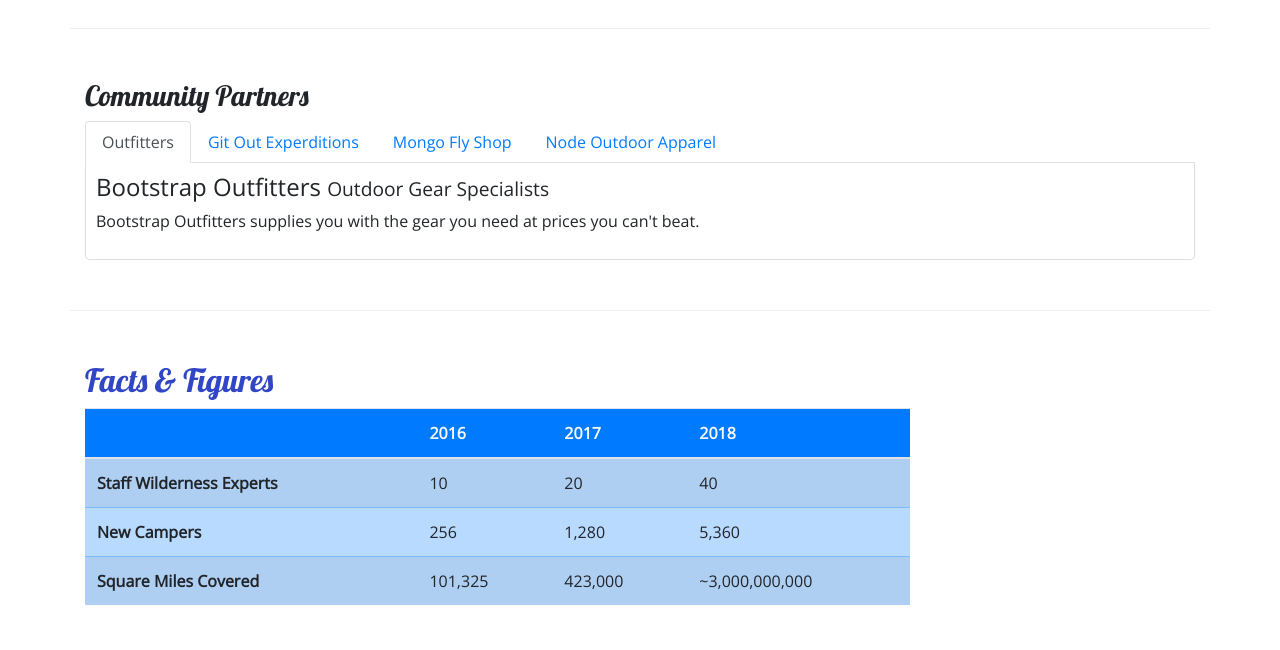
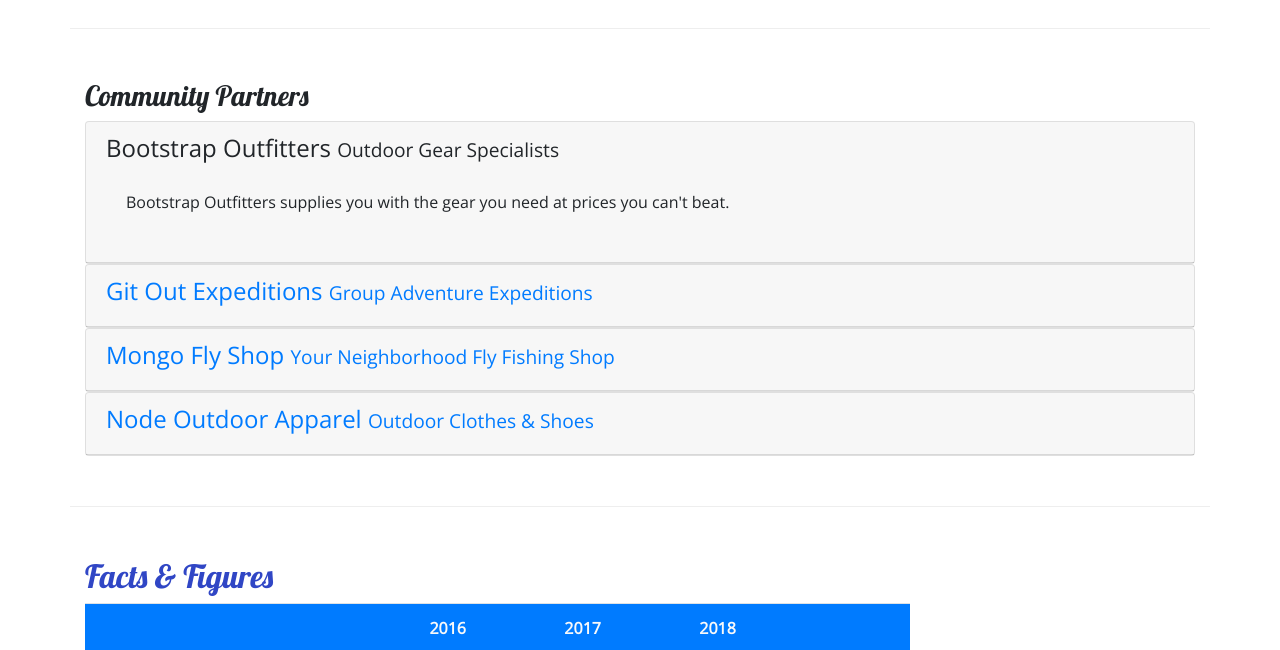
Before and after one commit to k-oz-inc/nucamp, a website: page aboutus.html in a window 1280 px wide. Shown: the part 800-1450 px from the top of the page. Drawn offline with nearby package versions, Linux system fonts and the light colour scheme.

Commit message:
Accordion

```diff
--- a/aboutus.html
+++ b/aboutus.html
@@ -102,28 +102,54 @@
         <div class="row row-content">
             <div class="col">
                 <h3>Community Partners</h3>
-                <ul class="nav nav-tabs">
-                    <li class="nav-item"><a class="nav-link active" href="#bootstrap" role="tab" data-toggle="tab"> Outfitters</a></li>
-                    <li class="nav-item"><a class="nav-link" href="#git" role="tab" data-toggle="tab">Git Out Experditions</a></li>
-                    <li class="nav-item"><a class="nav-link" href="#mongo" role="tab" data-toggle="tab">Mongo Fly Shop</a></li>
-                    <li class="nav-item"><a class="nav-link" href="#node" role="tab" data-toggle="tab">Node Outdoor Apparel</a></li>
-                </ul>
-                <div class="tab-content">
-                    <div role="tabpanel" class="tab-pane fade show active" id="bootstrap">
-                        <h4>Bootstrap Outfitters <small>Outdoor Gear Specialists</small></h4>
-                        <p class="d-none d-sm-block">Bootstrap Outfitters supplies you with the gear you need at prices you can't beat.</p>
+                <div id="accordion">
+                    <div class="card">
+                        <div role="tab" class="card-header">
+                            <h4>
+                                <a data-toggle="collapse" data-target="#bootstrap">Bootstrap Outfitters <small>Outdoor Gear Specialists</small></a>
+                            </h4>
+                            <div class="collapse show" id="bootstrap" data-parent="#accordion">
+                                <div class="card-body">
+                                    <p class="d-none d-sm-block">Bootstrap Outfitters supplies you with the gear you need at prices you can't beat.</p>
+                                </div>
+                            </div>
+                        </div>
                     </div>
-                    <div role="tabpanel" class="tab-pane fade show" id="git">
-                        <h4>Git Out Expeditions <small>Group Adventure Expeditions</small></h4>
-                        <p class="d-none d-sm-block">Join Git Out Expeditions to explore new horizons with a group of other adventurers!</p>
+                    <div class="card">
+                        <div role="tab" class="card-header">
+                            <h4>
+                                <a class="collapsed" data-toggle="collapse" data-target="#git">Git Out Expeditions <small>Group Adventure Expeditions</small></a>
+                            </h4>
+                            <div class="collapse" id="git" data-parent="#accordion">
+                                <div class="card-body">
+                                    <p class="d-none d-sm-block">Join Git Out Expeditions to explore new horizons with a group of other adventurers!</p>
+                                </div>
+                            </div>
+                        </div>
                     </div>
-                    <div role="tabpanel" class="tab-pane fade show" id="mongo">
-                        <h4>Mongo Fly Shop <small>Your Neighborhood Fly Fishing Shop</small></h4>
-                        <p class="d-none d-sm-block">Need a new fishing pole, a tacklebox, or flies of all kinds? Stop by Mongo Fly Shop.</p>
+                    <div class="card">
+                        <div role="tab" class="card-header">
+                            <h4>
+                                <a class="collapsed" data-toggle="collapse" data-target="#mongo">Mongo Fly Shop <small>Your Neighborhood Fly Fishing Shop</small></a>
+                            </h4>
+                            <div class="collapse" id="mongo" data-parent="#accordion">
+                                <div class="card-body">
+                                    <p class="d-none d-sm-block">Need a new fishing pole, a tacklebox, or flies of all kinds? Stop by Mongo Fly Shop.</p>
+                                </div>
+                            </div>
+                        </div>
                     </div>
-                    <div role="tabpanel" class="tab-pane fade show" id="node">
-                        <h4>Node Outdoor Apparel <small>Outdoor Clothes & Shoes</small></h4>
-                        <p class="d-none d-sm-block">From polar fleeces to swimsuits, hiking boots to waders, a visit to Node will be sure to get you covered.</p>
+                    <div class="card">
+                        <div role="tab" class="card-header">
+                            <h4>
+                                <a class="collapsed" data-toggle="collapse" data-target="#node">Node Outdoor Apparel <small>Outdoor Clothes & Shoes</small></a>
+                            </h4>
+                            <div class="collapse" id="node" data-parent="#accordion">
+                                <div class="card-body">
+                                    <p class="d-none d-sm-block">From polar fleeces to swimsuits, hiking boots to waders, a visit to Node will be sure to get you covered.</p>
+                                </div>
+                            </div>
+                        </div>
                     </div>
                 </div>
             </div>
--- a/css/styles.css
+++ b/css/styles.css
@@ -48,3 +48,7 @@ header h2 {
     border-radius: 0 0 5px 5px;
     padding: 10px;
 }
+
+a:visited {
+    color: none;
+}
```
